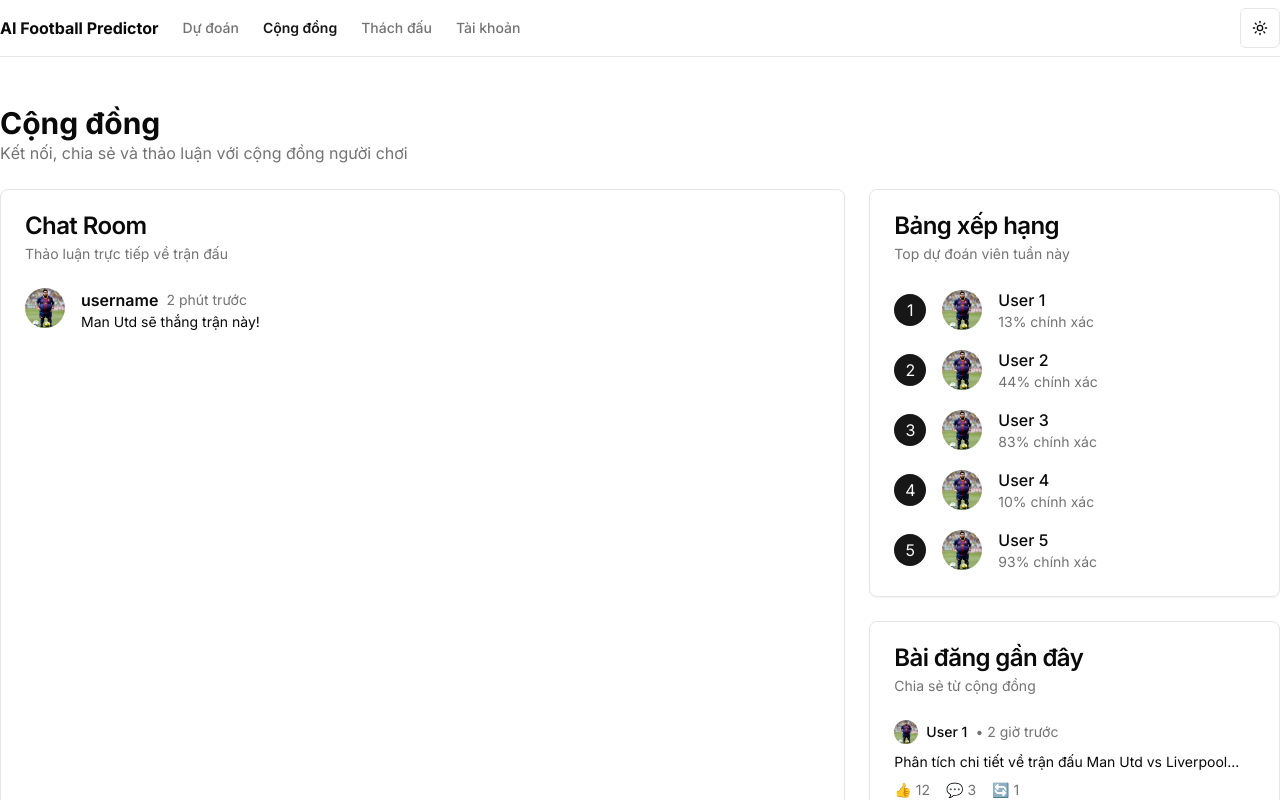
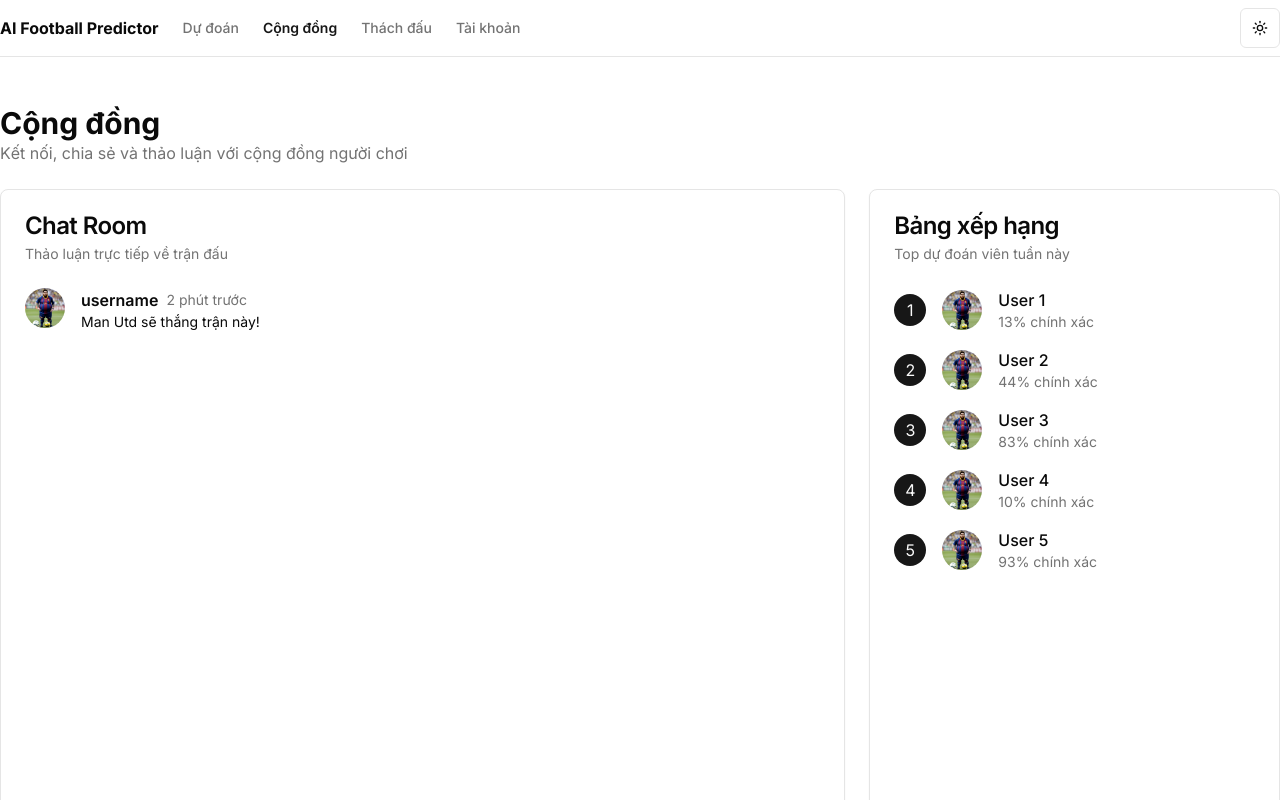
Before and after one commit to vamnguyen/football-fe, a Next.js app: page /community in a window 1280 px wide. Shown: the top 800 px of the page. Built offline with nearby package versions, Linux system fonts and the light colour scheme.

Commit message:
dừng dự án vì sợ phải đi tù

```diff
--- a/app/(main)/community/page.tsx
+++ b/app/(main)/community/page.tsx
@@ -15,7 +15,6 @@ export default function CommunityPage() {
   return (
     <div className="py-6">
       <div className="flex flex-col gap-6">
-        {/* Header */}
         <div>
           <h1 className="text-3xl font-bold">Cộng đồng</h1>
           <p className="text-muted-foreground">
@@ -23,9 +22,7 @@ export default function CommunityPage() {
           </p>
         </div>
 
-        {/* Main Content */}
         <div className="grid gap-6 md:grid-cols-3">
-          {/* Chat Room */}
           <Card className="md:col-span-2">
             <CardHeader>
               <CardTitle>Chat Room</CardTitle>
@@ -62,9 +59,6 @@ export default function CommunityPage() {
             </CardContent>
           </Card>
 
-          {/* Sidebar */}
-          <div className="space-y-6">
-            {/* Leaderboard */}
           <Card>
             <CardHeader>
               <CardTitle>Bảng xếp hạng</CardTitle>
@@ -95,44 +89,6 @@ export default function CommunityPage() {
               </div>
             </CardContent>
           </Card>
-
-            {/* Recent Posts */}
-            <Card>
-              <CardHeader>
-                <CardTitle>Bài đăng gần đây</CardTitle>
-                <CardDescription>Chia sẻ từ cộng đồng</CardDescription>
-              </CardHeader>
-              <CardContent>
-                <div className="space-y-4">
-                  {[1, 2, 3].map((post) => (
-                    <div key={post} className="space-y-2">
-                      <div className="flex items-center gap-2">
-                        <Avatar className="h-6 w-6">
-                          <AvatarImage
-                            src={landingAvatar2.src}
-                            alt={`User ${post}`}
-                          />
-                          <AvatarFallback>U{post}</AvatarFallback>
-                        </Avatar>
-                        <span className="text-sm font-medium">User {post}</span>
-                        <span className="text-sm text-muted-foreground">
-                          • 2 giờ trước
-                        </span>
-                      </div>
-                      <p className="text-sm">
-                        Phân tích chi tiết về trận đấu Man Utd vs Liverpool...
-                      </p>
-                      <div className="flex gap-4 text-sm text-muted-foreground">
-                        <span>👍 12</span>
-                        <span>💬 3</span>
-                        <span>🔄 1</span>
-                      </div>
-                    </div>
-                  ))}
-                </div>
-              </CardContent>
-            </Card>
-          </div>
         </div>
       </div>
     </div>
```
Lines whose indentation alone changed are shown as unchanged.
